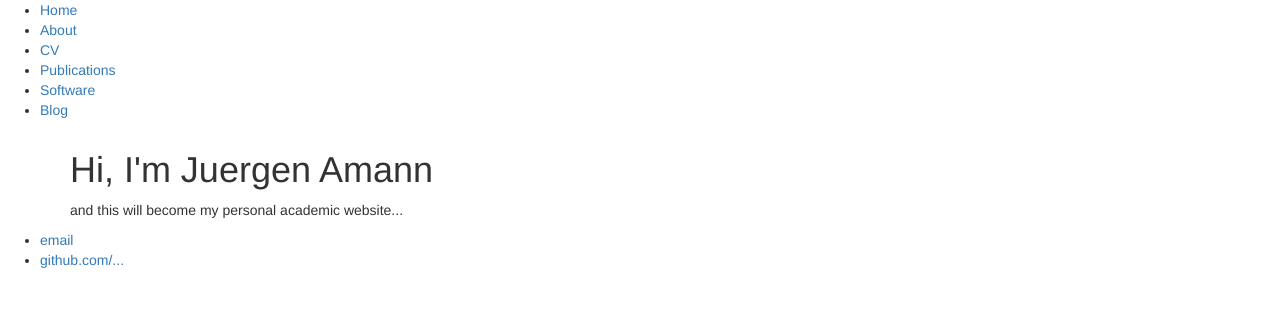
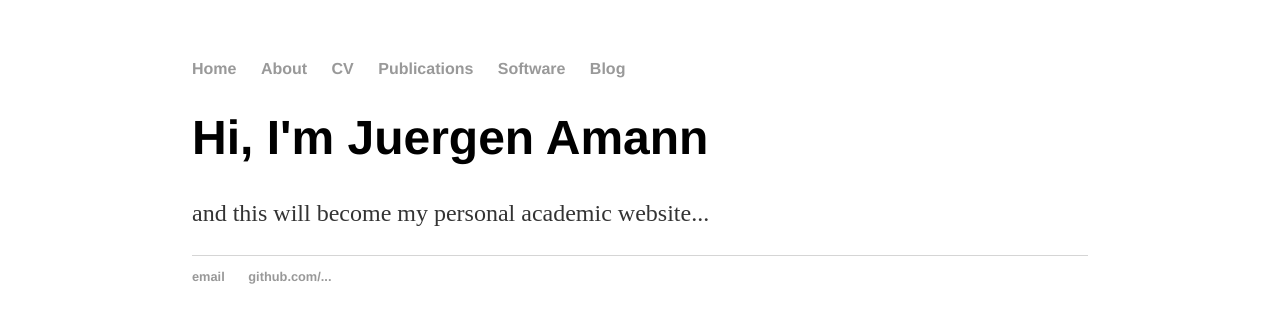
Before and after one commit to amannj/amannj.github.io, a Jekyll site: the page built from index.html, in a window 1280 px wide. Shown: the top 323 px of the page. Built offline with Jekyll 4.4.1, drawn with Linux system fonts in a browser that asks for light colours.

Commit message:
Update default.html

```diff
--- a/_layouts/default.html
+++ b/_layouts/default.html
@@ -3,7 +3,7 @@
 	<head>
 		<title>{{ page.title }}</title>
 		<!-- link to main stylesheet -->
-		<link href="css/bootstrap.css" rel="stylesheet">
+		<link href="css/main.css" rel="stylesheet">
 	</head>
 	<body>
 		<nav>
```
